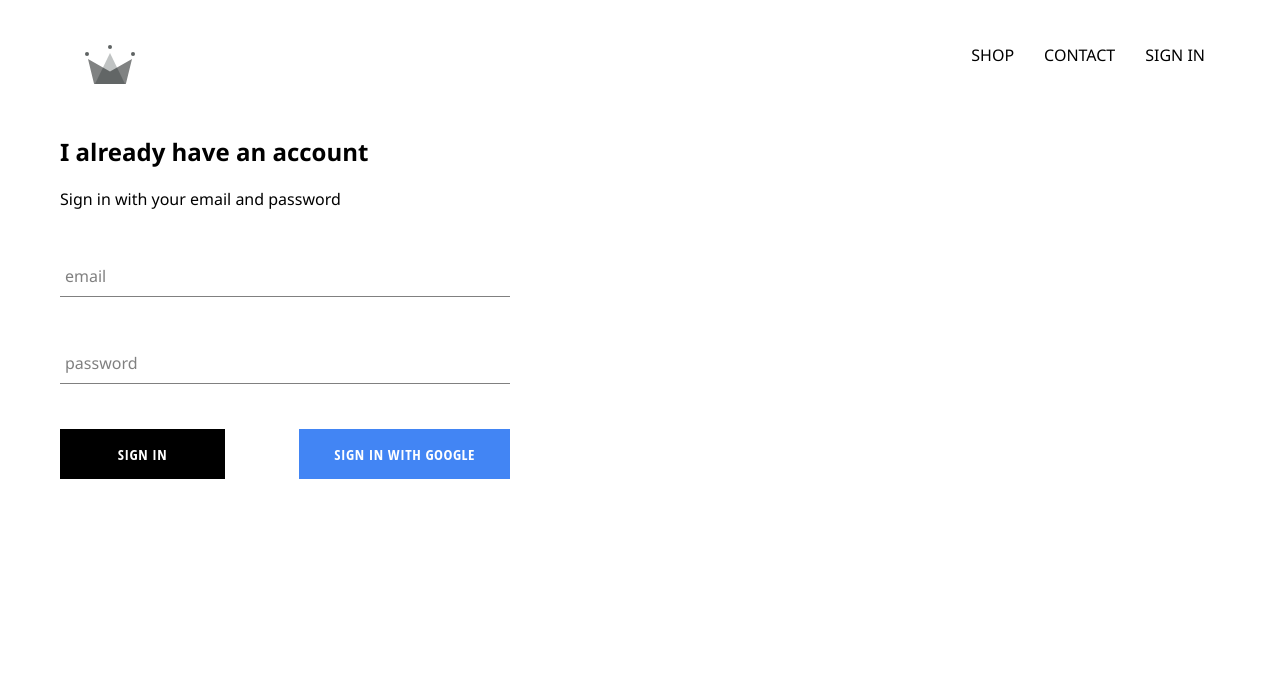
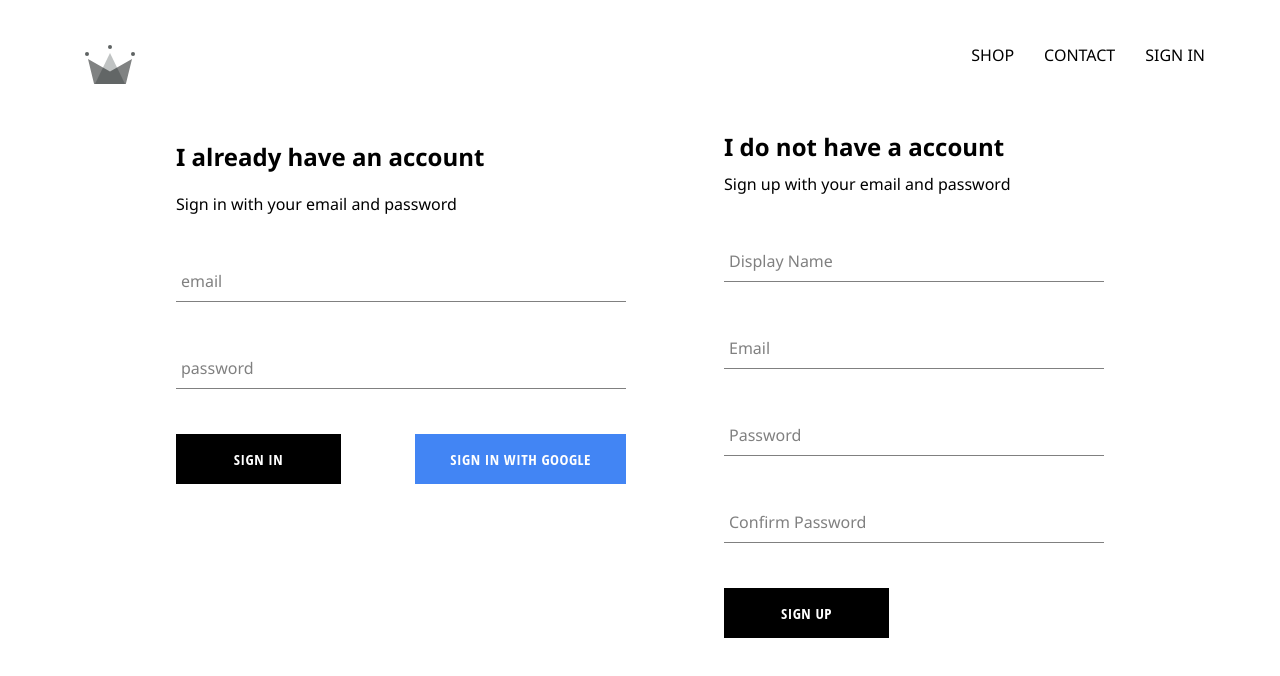
Before and after one commit to Balkirat/cloth-house, a React (Create React App) app: page /signin in a window 1280 px wide. Shown: the top 676 px of the page. Built offline with nearby package versions, Linux system fonts and the light colour scheme; no server answers.

Commit message:
implemented sign up using firebase

```diff
--- /dev/null
+++ b/src/components/SignUp/signUp.js
@@ -0,0 +1,100 @@
+import React from 'react';
+import FormInput from '../formInput/formInput';
+import CustomButton from '../CustomButton/customButton';
+import { auth, createUserProfileDocument } from '../../firebase/firebase.utils';
+import './signUp.scss';
+
+class SignUp extends React.Component {
+  constructor() {
+    super();
+
+    this.state = {
+      displayName: '',
+      email: '',
+      password: '',
+      confirmPassword: ''
+    };
+  }
+
+  handleSubmit = async event => {
+    event.preventDefault();
+
+    const { displayName, email, password, confirmPassword } = this.state;
+
+    if (password !== confirmPassword) {
+      alert("passwords don't match");
+      return;
+    }
+
+    try {
+      const { user } = await auth.createUserWithEmailAndPassword(
+        email,
+        password
+      );
+
+      await createUserProfileDocument(user, { displayName });
+
+      this.setState({
+        displayName: '',
+        email: '',
+        password: '',
+        confirmPassword: ''
+      });
+    } catch (error) {
+      console.error(error);
+    }
+  };
+
+  handleChange = event => {
+    const { name, value } = event.target;
+
+    this.setState({ [name]: value });
+  };
+
+  render() {
+    const { displayName, email, password, confirmPassword } = this.state;
+    return (
+      <div className='sign-up'>
+        <h2 className='title'>I do not have a account</h2>
+        <span>Sign up with your email and password</span>
+        <form className='sign-up-form' onSubmit={this.handleSubmit}>
+          <FormInput
+            type='text'
+            name='displayName'
+            value={displayName}
+            onChange={this.handleChange}
+            label='Display Name'
+            required
+          />
+          <FormInput
+            type='email'
+            name='email'
+            value={email}
+            onChange={this.handleChange}
+            label='Email'
+            required
+          />
+          <FormInput
+            type='password'
+            name='password'
+            value={password}
+            onChange={this.handleChange}
+            label='Password'
+            required
+          />
+          <FormInput
+            type='password'
+            name='confirmPassword'
+            value={confirmPassword}
+            onChange={this.handleChange}
+            label='Confirm Password'
+            required
+          />
+          <CustomButton type='submit'>SIGN UP</CustomButton>
+        </form>
+      </div>
+    );
+  }
+}
+
+export default SignUp;
--- /dev/null
+++ b/src/components/SignUp/signUp.scss
@@ -0,0 +1,9 @@
+.sign-up {
+    display: flex;
+    flex-direction: column;
+    width: 380px;
+
+    .title {
+      margin: 10px 0;
+    }
+  }
--- a/src/pages/signInAndSignUp/signInAndSignUp.js
+++ b/src/pages/signInAndSignUp/signInAndSignUp.js
@@ -1,10 +1,12 @@
 import React from 'react';
 import SignIn from '../../components/SignIn/signIn';
+import SignUp from "../../components/SignUp/signUp";
 import './signInAndSignUp.scss';
 
 const SignInAndSignUpPage = () => (
   <div className='sign-in-and-sign-up'>
     <SignIn />
+    <SignUp />
   </div>
 );
 
--- a/src/pages/signInAndSignUp/signInAndSignUp.scss
+++ b/src/pages/signInAndSignUp/signInAndSignUp.scss
@@ -0,0 +1,6 @@
+.sign-in-and-sign-up {
+    width: 80%;
+    display: flex;
+    justify-content: space-between;
+    margin: 30px auto;
+  }
```
